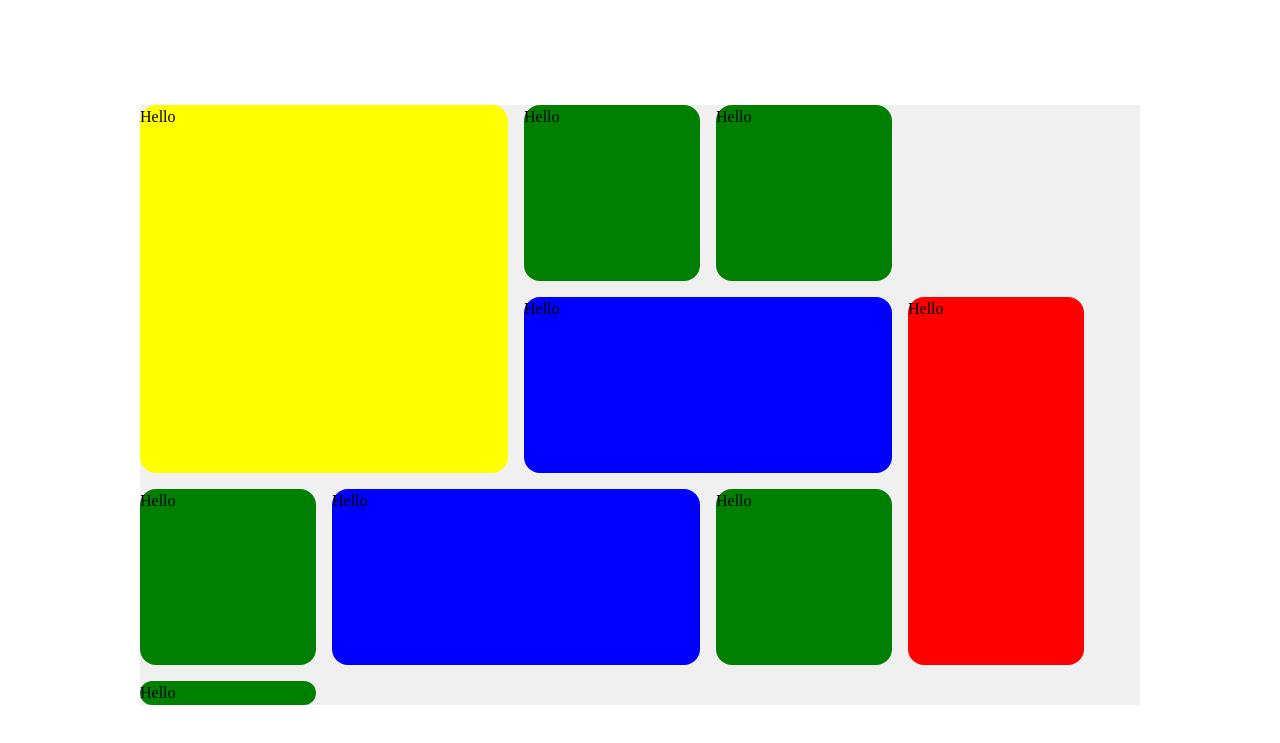
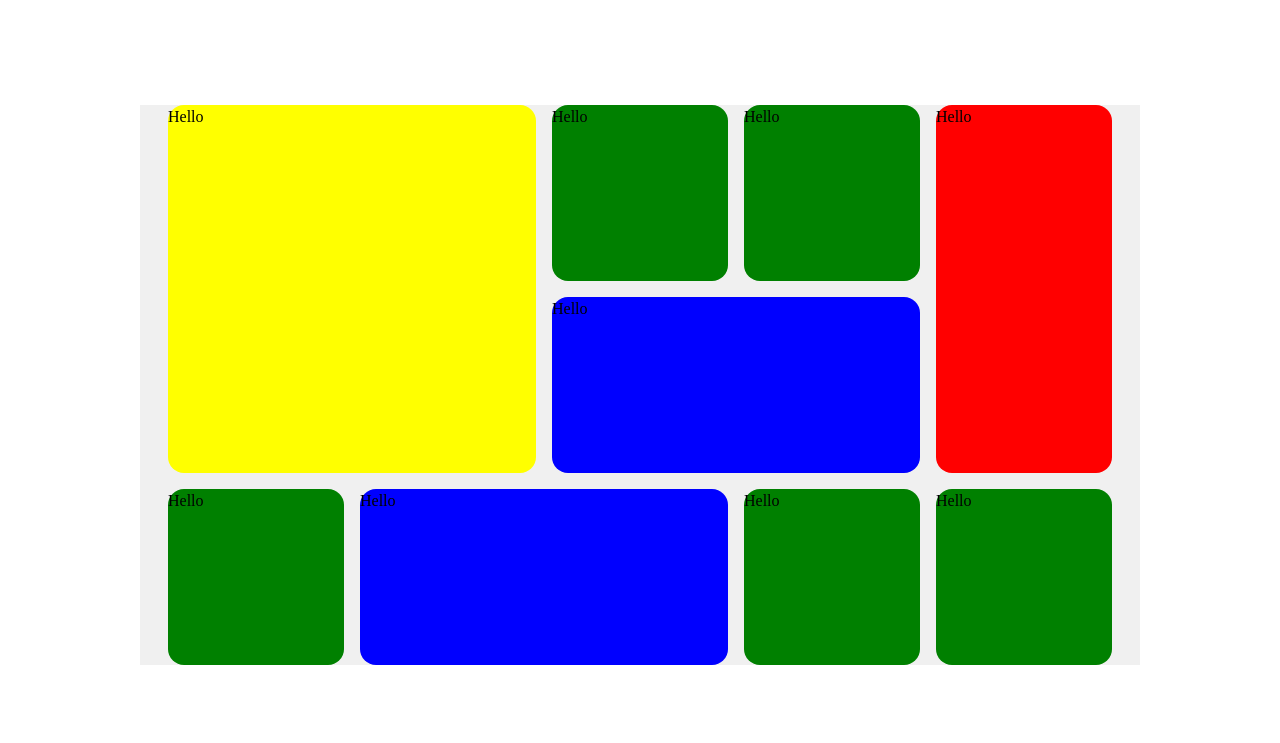
Before and after one commit to jimburch/vanilla-portfolio, a website: page src/index.html in a window 1280 px wide. Shown: the part 55-798 px from the top of the page. Drawn offline with Linux system fonts and the light colour scheme.

Commit message:
dynamic grid

```diff
--- a/src/styles.css
+++ b/src/styles.css
@@ -109,9 +109,11 @@ main {
 .bento-container {
   display: grid;
   grid-template-columns: repeat(10, 80px);
-  grid-template-rows: repeat(6, 80px);
+  grid-auto-rows: 80px;
+  grid-auto-flow: row dense;
   gap: 1rem;
   background-color: #f0f0f0;
+  justify-content: center;
 }
 
 .bento-container > section {
```
